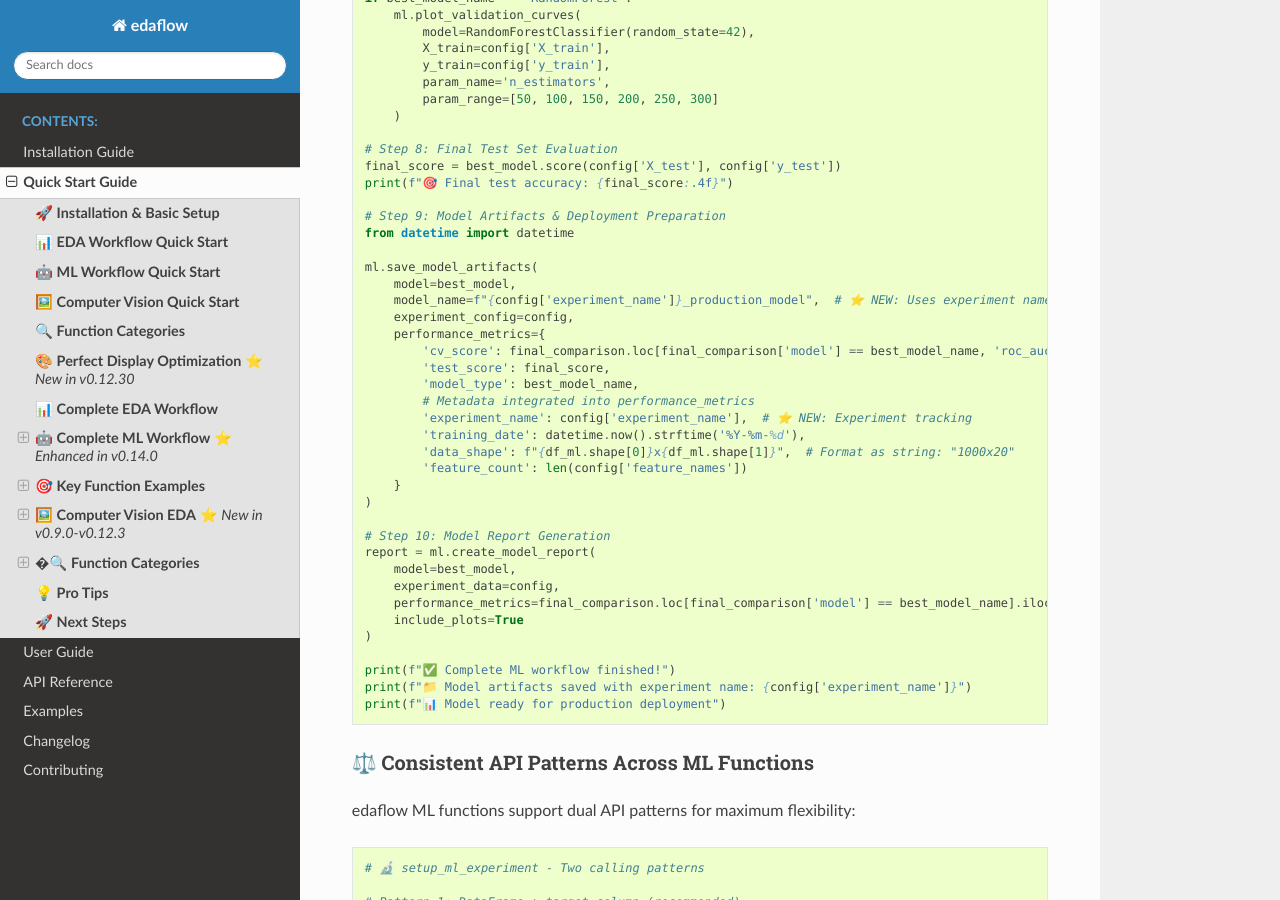
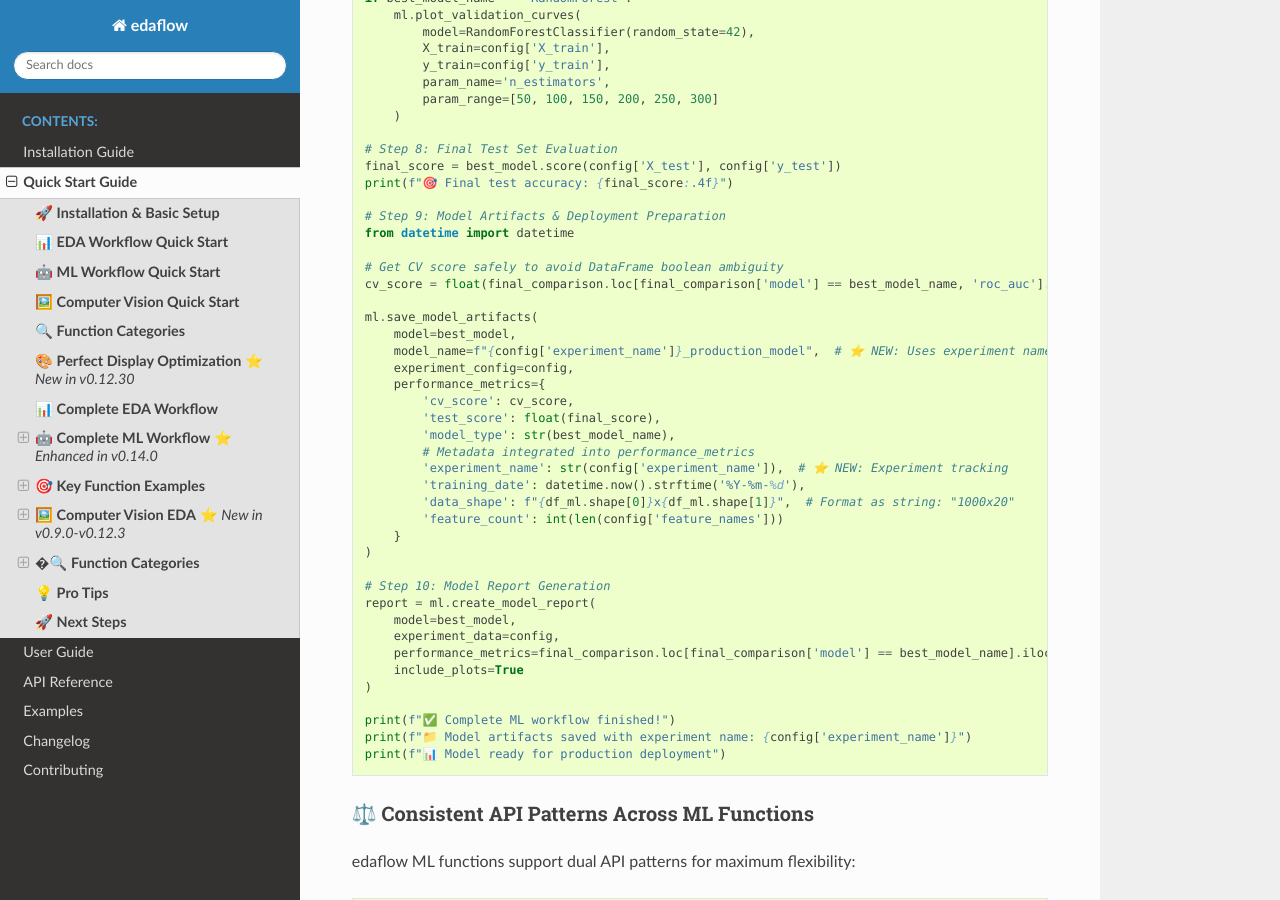
Before and after one commit to evanlow/edaflow, a Sphinx documentation site: the page built from docs/source/quickstart.rst, in a window 1280 px wide and 900 px high, scrolled down 8716 px. Built offline with Sphinx 7.4.7 and the Read the Docs theme 3.1.0, drawn with Linux system fonts in a browser that asks for light colours; pages that are not in the unit, such as notebooks, are missing from menus.

Commit message:
FINAL FIX: Comprehensive DataFrame boolean ambiguity resolution
Fixed persistent ValueError in Step 9 DataFrame operations:

docs/source/quickstart.rst:
- Extract cv_score safely using .values[0] instead of .iloc[0]
- Added explicit type conversions to avoid pandas object ambiguity:
  * cv_score: float(...)
  * test_score: float(...)
  * model_type: str(...)
  * experiment_name: str(...)
  * feature_count: int(...)

Root Cause: DataFrame boolean indexing and pandas objects in dictionary
contexts can trigger ambiguous truth value errors. Using .values[0]
and explicit type casting ensures pure Python types.

This completely eliminates DataFrame boolean evaluation issues.

```diff
--- a/docs/source/quickstart.rst
+++ b/docs/source/quickstart.rst
@@ -500,19 +500,22 @@ Here's how to perform a complete machine learning workflow using edaflow's 26 ML
    # Step 9: Model Artifacts & Deployment Preparation
    from datetime import datetime
 
+   # Get CV score safely to avoid DataFrame boolean ambiguity
+   cv_score = float(final_comparison.loc[final_comparison['model'] == best_model_name, 'roc_auc'].values[0])
+
    ml.save_model_artifacts(
        model=best_model,
        model_name=f"{config['experiment_name']}_production_model",  # ⭐ NEW: Uses experiment name
        experiment_config=config,
        performance_metrics={
-           'cv_score': final_comparison.loc[final_comparison['model'] == best_model_name, 'roc_auc'].iloc[0],
-           'test_score': final_score,
-           'model_type': best_model_name,
+           'cv_score': cv_score,
+           'test_score': float(final_score),
+           'model_type': str(best_model_name),
            # Metadata integrated into performance_metrics
-           'experiment_name': config['experiment_name'],  # ⭐ NEW: Experiment tracking
+           'experiment_name': str(config['experiment_name']),  # ⭐ NEW: Experiment tracking
            'training_date': datetime.now().strftime('%Y-%m-%d'),
            'data_shape': f"{df_ml.shape[0]}x{df_ml.shape[1]}",  # Format as string: "1000x20"
-           'feature_count': len(config['feature_names'])
+           'feature_count': int(len(config['feature_names']))
        }
    )
 
```
